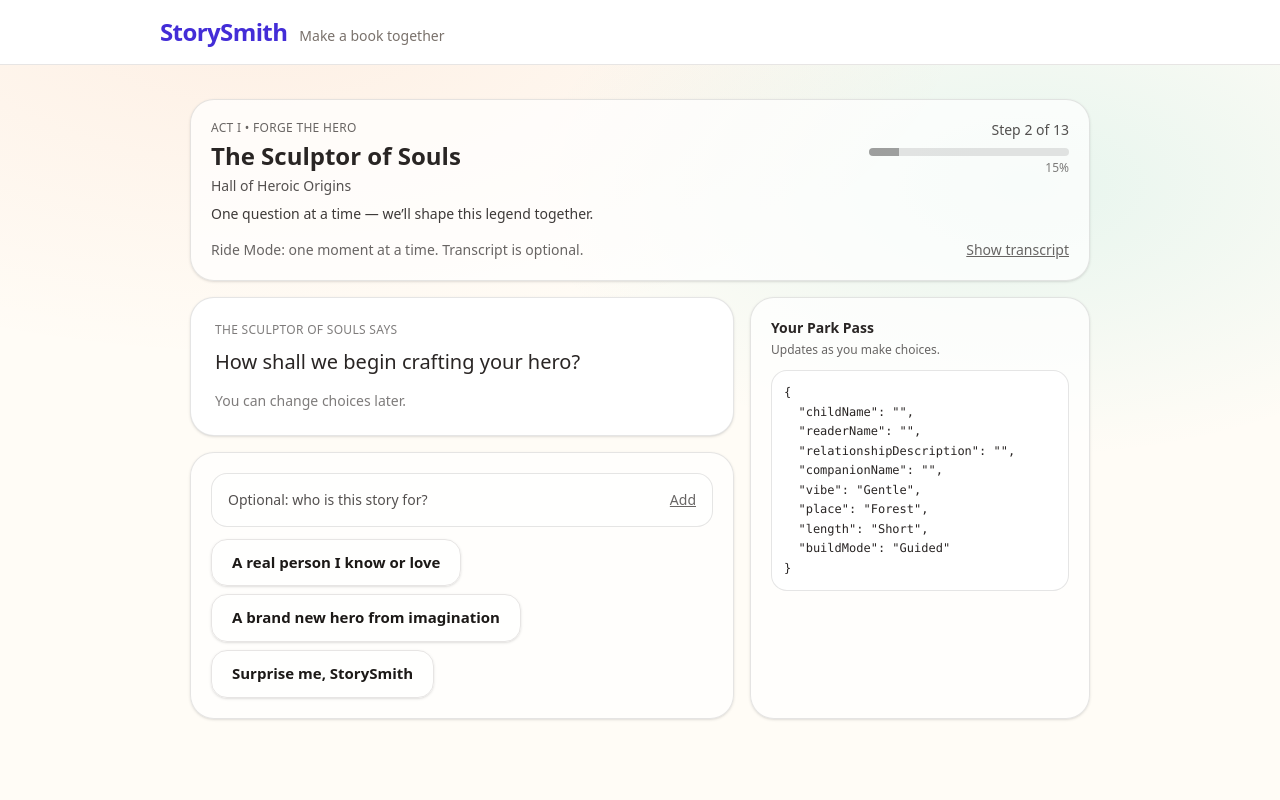
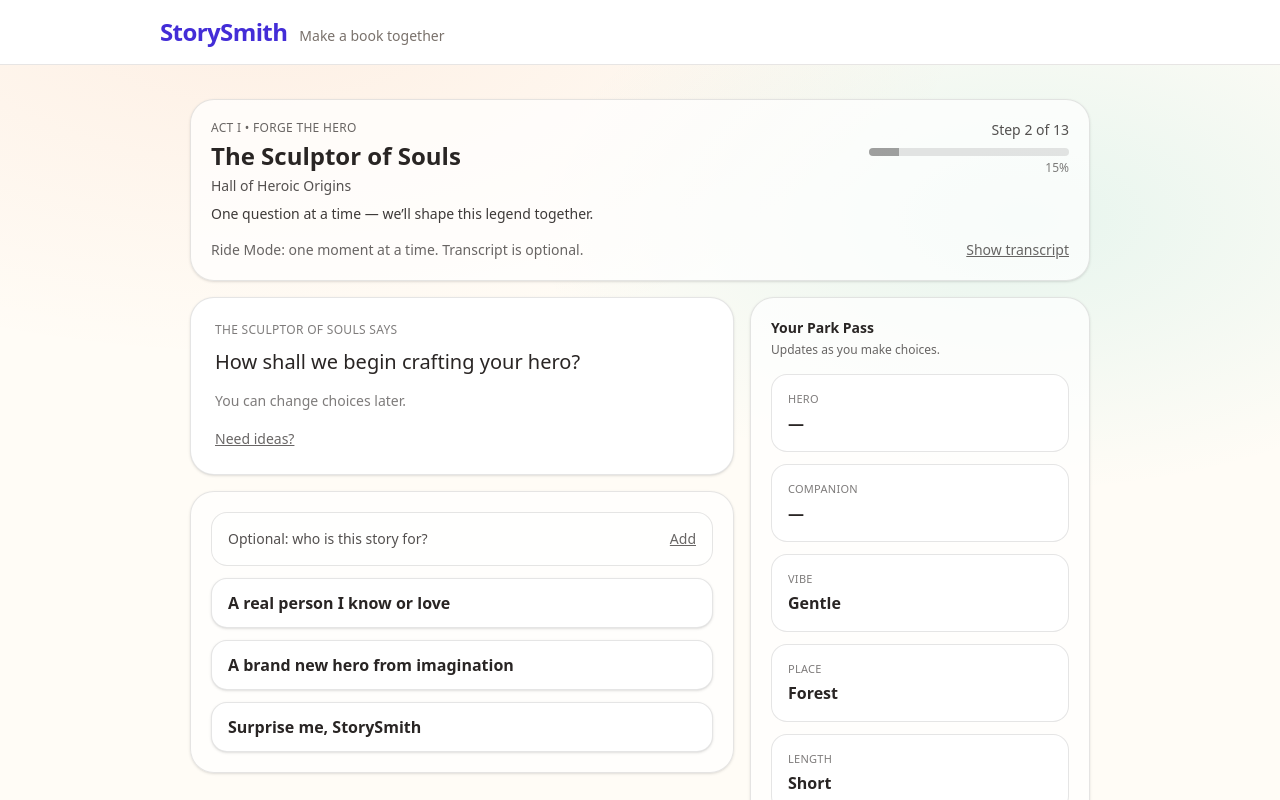
Before and after one commit to Pahladine/storysmith-mvp-v4, a Next.js app: page /start in a window 1280 px wide. Both pictures are taken after a click on the button "Continue". Shown: the top 800 px of the page. Built offline with nearby package versions, Linux system fonts and the light colour scheme.

Commit message:
Act I Ride Mode UX polish: ticket pass, option cards, ideas, stamps; fix build copy encoding

```diff
--- a/components/wizard/ChatWizard.tsx
+++ b/components/wizard/ChatWizard.tsx
@@ -26,6 +26,8 @@ export function ChatWizard<TState>(props: Props<TState>) {
   const [extraOpen, setExtraOpen] = useState<boolean>(false);
   const [extraText, setExtraText] = useState<string>("");
   const [transcriptOpen, setTranscriptOpen] = useState<boolean>(false);
+  const [ideasOpen, setIdeasOpen] = useState<boolean>(false);
+  const [completedStepIds, setCompletedStepIds] = useState<string[]>([]);
 
   const step = stepsById.get(stepId);
 
@@ -64,6 +66,36 @@ export function ChatWizard<TState>(props: Props<TState>) {
   const totalSteps = allSteps.filter((s) => typeof s?.id === "string" && s.id !== "__COMPLETE__").length || 1;
   const stepIndex = Math.max(0, allSteps.findIndex((s) => s?.id === stepId));
   const progressPct = Math.max(0, Math.min(100, Math.round(((Math.min(stepIndex + 1, totalSteps)) / totalSteps) * 100)));
+  const markComplete = (id: string) => {
+    setCompletedStepIds((prev) => (prev.includes(id) ? prev : prev.concat(id)));
+  };
+
+  const stamps = useMemo(() => {
+    const out: string[] = [];
+    const done = (id: string) => completedStepIds.includes(id);
+    const hasText = (v: any) => String(v ?? "").trim().length > 0;
+
+    if (done("childName") && hasText((state as any).childName)) out.push("Hero named");
+    if (done("companion") || done("companionName")) out.push("Companion set");
+    if (done("vibe")) out.push("Mood set");
+    if (done("place")) out.push("Map pinned");
+    if (done("length")) out.push("Length set");
+
+    return out;
+  }, [completedStepIds, state]);
+
+  const ideasForStep = useMemo(() => {
+    const id = stepId;
+    // Keep this intentionally small and friendly; we can expand later.
+    const map: Record<string, string[]> = {
+      childName: ["Arlo", "Scarlett", "Milo", "Nova", "Ruby"],
+      readerName: ["Grandpa", "Nana", "Dad", "Mom", "Auntie"],
+      relationshipDescription: ["a bedtime story buddy", "my favorite adventurer", "our cozy cuddle-time", "a brave helper", "my giggle partner"],
+      companionName: ["a baby axolotl named Billy", "Luna the playful puppy", "a tiny robot called Spark", "a brave kitten named Poppy"],
+    };
+    return map[id] ?? [];
+  }, [stepId]);
+
 
   const goNext = (next: string) => {
     if (next === "__COMPLETE__") {
@@ -74,6 +106,7 @@ export function ChatWizard<TState>(props: Props<TState>) {
   };
 
   const handleChoice = (choice: WizardChoice) => {
+    markComplete(stepId);
     setMessages((prev) => prev.concat([{ id: `m${prev.length}`, from: "user", text: choice.label }]));
 
     const nextState = (step.kind === "choice" ? (step.apply as any)(state, choice) : state) as TState;
@@ -96,6 +129,7 @@ export function ChatWizard<TState>(props: Props<TState>) {
 
   const handleSayContinue = () => {
     if (step.kind !== "say") return;
+    markComplete(stepId);
     goNext(step.nextId);
   };
 
@@ -142,6 +176,43 @@ export function ChatWizard<TState>(props: Props<TState>) {
               <div className="text-xs uppercase tracking-wide opacity-60">{script.persona.name} says</div>
               <div className="mt-2 text-lg md:text-xl leading-relaxed">{step.host}</div>
               <div className="mt-3 text-sm opacity-60">You can change choices later.</div>
+              <div className="mt-4">
+                <button
+                  type="button"
+                  className="text-sm underline opacity-70 hover:opacity-100"
+                  onClick={() => setIdeasOpen((v) => !v)}
+                >
+                  {ideasOpen ? "Hide ideas" : "Need ideas?"}
+                </button>
+
+                {ideasOpen ? (
+                  <div className="mt-3 rounded-2xl border border-black/10 bg-white/70 p-4 text-sm">
+                    {step.kind === "choice" ? (
+                      <>
+                        <div className="font-semibold mb-2">Quick guidance</div>
+                        <div className="opacity-80">
+                          Pick the one that feels right. You can change it later.
+                        </div>
+                      </>
+                    ) : null}
+
+                    {step.kind === "text" ? (
+                      <>
+                        <div className="font-semibold mb-2">Examples</div>
+                        {ideasForStep.length ? (
+                          <ul className="list-disc pl-5 space-y-1 opacity-80">
+                            {ideasForStep.map((t) => (
+                              <li key={t}>{t}</li>
+                            ))}
+                          </ul>
+                        ) : (
+                          <div className="opacity-80">A short phrase is perfect. You can skip if it’s optional.</div>
+                        )}
+                      </>
+                    ) : null}
+                  </div>
+                ) : null}
+              </div>
             </div>
 
             <div className="mt-4 rounded-3xl border border-black/10 bg-white/70 p-5 shadow-sm">
@@ -178,30 +249,24 @@ export function ChatWizard<TState>(props: Props<TState>) {
                     </div>
                   ) : null}
 
-                  <div className="flex flex-wrap gap-2">
+                  <div className="grid gap-2 md:gap-3">
                     {step.choices.map((c) => (
-                      <Button key={c.id} onClick={() => handleChoice(c)} variant="secondary">
-                        {c.label}
-                      </Button>
+                      <button
+                        key={c.id}
+                        type="button"
+                        onClick={() => handleChoice(c)}
+                        className="w-full text-left rounded-2xl border border-black/10 bg-white px-4 py-3 shadow-sm hover:shadow-md hover:bg-black/[0.02] transition"
+                      >
+                        <div className="text-base font-semibold">{c.label}</div>
+                        {c.hint ? <div className="mt-1 text-sm opacity-70">{c.hint}</div> : null}
+                      </button>
                     ))}
                   </div>
-
-                  {step.choices.some((c) => c.hint) ? (
-                    <div className="mt-2 space-y-1 text-sm opacity-75">
-                      {step.choices
-                        .filter((c) => c.hint)
-                        .map((c) => (
-                          <div key={c.id}>
-                            <span className="font-medium">{c.label}:</span> {c.hint}
-                          </div>
-                        ))}
-                    </div>
-                  ) : null}
                 </div>
               ) : null}
 
               {step.kind === "text" ? (
-                <TextStep step={step} state={state} setState={setState} setMessages={setMessages} goNext={goNext} />
+                <TextStep step={step} state={state} setState={setState} setMessages={setMessages} goNext={goNext} onCompleteStep={markComplete} />
               ) : null}
             </div>
 
@@ -231,10 +296,59 @@ export function ChatWizard<TState>(props: Props<TState>) {
           {/* Park Pass */}
           <div className="rounded-3xl border border-black/10 bg-white/70 p-5 shadow-sm">
             <div className="text-sm font-semibold">Your Park Pass</div>
+            {stamps.length ? (
+              <div className="mt-3 flex flex-wrap gap-2">
+                {stamps.map((t) => (
+                  <span
+                    key={t}
+                    className="inline-flex items-center rounded-full border border-black/10 bg-white px-3 py-1 text-xs font-semibold opacity-80"
+                  >
+                    {t}
+                  </span>
+                ))}
+              </div>
+            ) : null}
             <div className="mt-1 text-xs opacity-70">Updates as you make choices.</div>
-            <pre className="mt-3 max-h-[70vh] overflow-auto rounded-2xl border border-black/10 bg-white p-3 text-xs leading-relaxed">
-{JSON.stringify(state, null, 2)}
-            </pre>
+            <div className="mt-4 space-y-3">
+  <div className="rounded-2xl border border-black/10 bg-white p-4">
+    <div className="text-[11px] uppercase tracking-wide opacity-60">Hero</div>
+    <div className="mt-1 text-base font-semibold">
+      {(((state as any).childName || "") as string).trim() || "—"}
+    </div>
+  </div>
+
+  <div className="rounded-2xl border border-black/10 bg-white p-4">
+    <div className="text-[11px] uppercase tracking-wide opacity-60">Companion</div>
+    <div className="mt-1 text-base font-semibold">
+      {(((state as any).companionName || "") as string).trim() || "—"}
+    </div>
+  </div>
+
+  <div className="rounded-2xl border border-black/10 bg-white p-4">
+    <div className="text-[11px] uppercase tracking-wide opacity-60">Vibe</div>
+    <div className="mt-1 text-base font-semibold">
+      {String((state as any).vibe ?? "—")}
+    </div>
+  </div>
+
+  <div className="rounded-2xl border border-black/10 bg-white p-4">
+    <div className="text-[11px] uppercase tracking-wide opacity-60">Place</div>
+    <div className="mt-1 text-base font-semibold">
+      {String((state as any).place ?? "—")}
+    </div>
+  </div>
+
+  <div className="rounded-2xl border border-black/10 bg-white p-4">
+    <div className="text-[11px] uppercase tracking-wide opacity-60">Length</div>
+    <div className="mt-1 text-base font-semibold">
+      {String((state as any).length ?? "—")}
+    </div>
+  </div>
+
+  <div className="pt-2 text-xs opacity-60">
+    Next: we’ll use this “pass” to weave your outline and chapters in Act II.
+  </div>
+</div>
           </div>
         </div>
       </div>
@@ -248,8 +362,9 @@ function TextStep<TState>(props: {
   setState: (s: TState) => void;
   setMessages: React.Dispatch<React.SetStateAction<WizardMessage[]>>;
   goNext: (next: string) => void;
+  onCompleteStep?: (id: string) => void;
 }) {
-  const { step, state, setState, setMessages, goNext } = props;
+  const { step, state, setState, setMessages, goNext, onCompleteStep } = props;
   const [text, setText] = useState<string>("");
 
   const disabled = step.required ? text.trim().length === 0 : false;
@@ -261,6 +376,7 @@ function TextStep<TState>(props: {
     setMessages((prev) => prev.concat([{ id: `m${prev.length}`, from: "user", text: value || "(skipped)" }]));
     const nextState = step.apply(state, value);
     setState(nextState);
+    onCompleteStep?.(step.id);
     goNext(step.nextId);
   };
 
```
